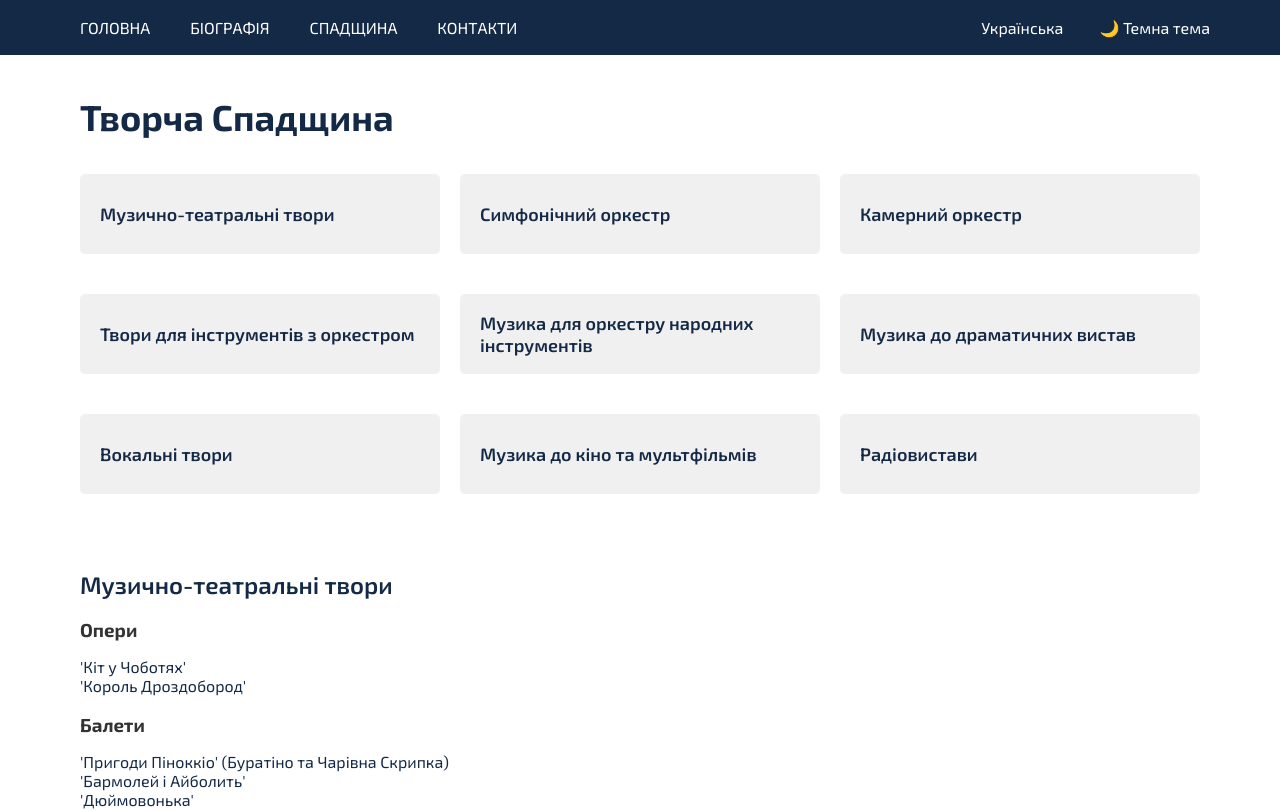
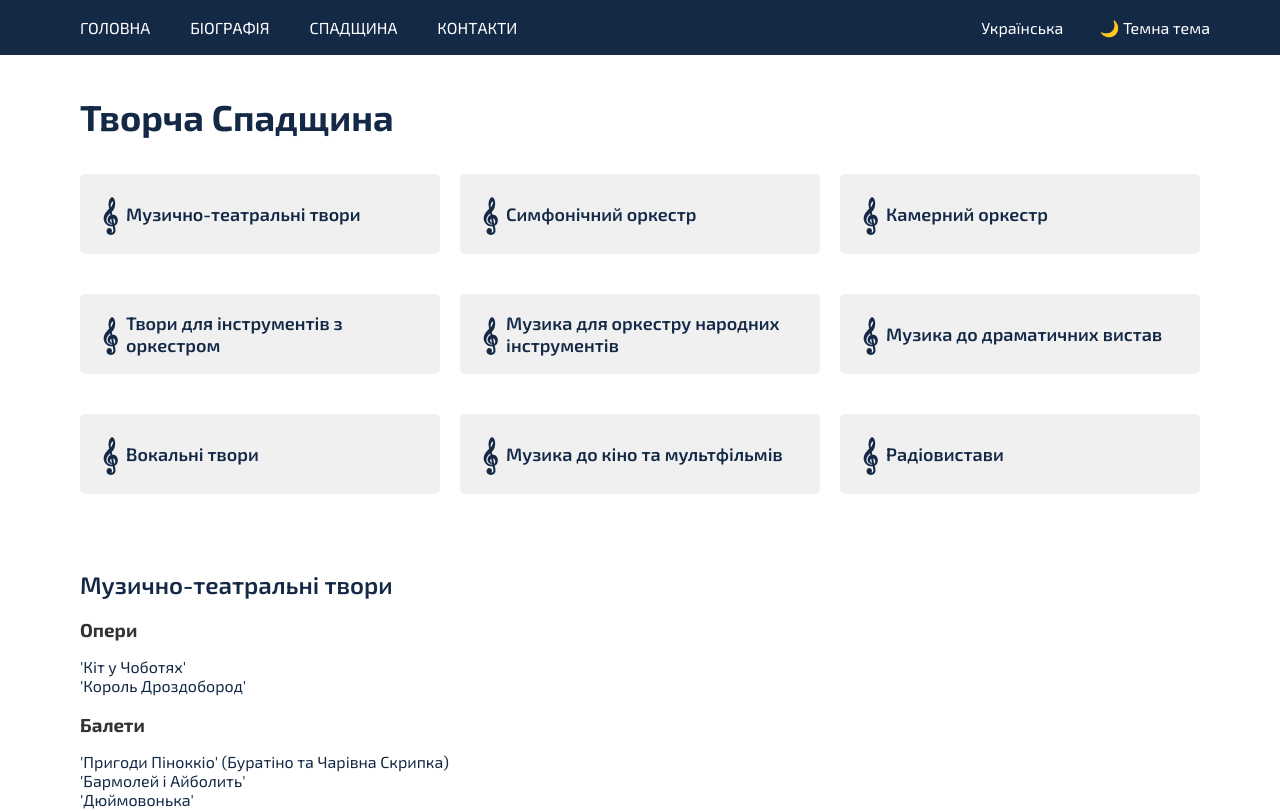
Before and after one commit to Sandro-it/YuriShevchenko, a React (Vite) app: page /legacy in a window 1280 px wide. Shown: the top 811 px of the page. Built offline with nearby package versions, Linux system fonts and the light colour scheme.

Commit message:
bifore-none

```diff
--- a/src/styles/LegacyPage.module.css
+++ b/src/styles/LegacyPage.module.css
@@ -280,6 +280,12 @@ html {
   justify-content: start; /* Вирівнюємо по горизонталі */
 }
 
+.categoryLink::before {
+  content: "\1D11E"; /* Юнікод для скрипічного ключа */
+  margin-right: 8px; /* Відступ між скрипічним ключем та текстом */
+  font-size: 1.7em; /* Розмір символу скрипічного ключа */
+}
+
 .categoryLink:hover {
   background-color: #244e86; /* Фоновий колір при наведенні */
   color: #fff; /* Колір тексту при наведенні */
@@ -380,6 +386,10 @@ html {
     align-items: center;
   }
 
+  .categoryLink::before {
+    display: none;
+  }
+
   .categoriesList {
     margin-bottom: 10px;
     order: 1;
```
